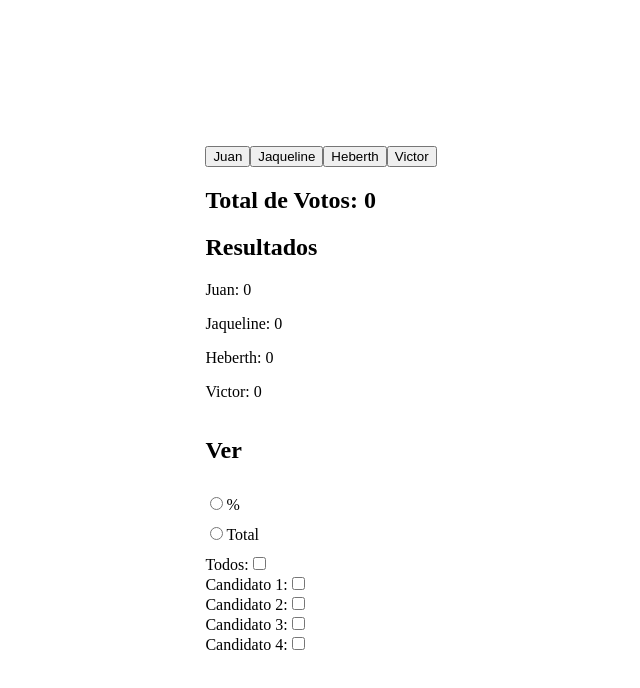
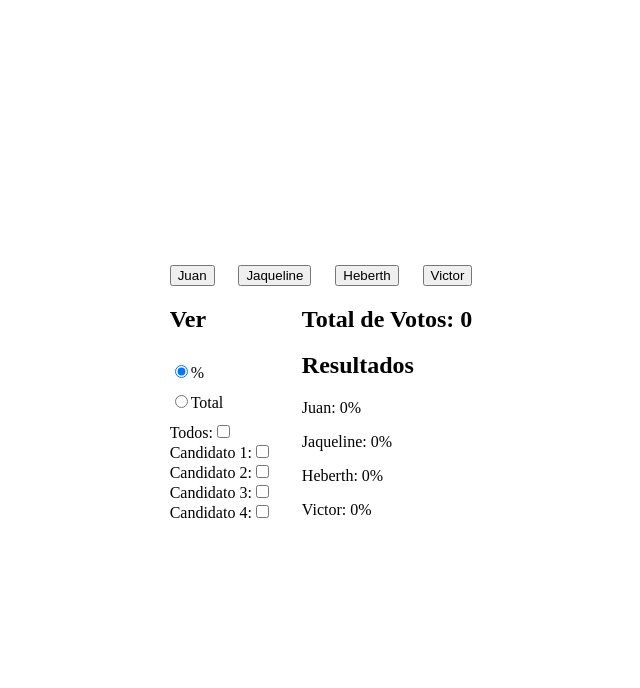
Before and after one commit to jlac8/mir-voting-system, a React (Vite) app: page / in a window 1280 px wide. Shown: the top 688 px of the page, without its empty margins (319-959 px from the left). Built offline with nearby package versions, Linux system fonts and the light colour scheme.

Commit message:
feat: add filter

```diff
--- a/src/App.tsx
+++ b/src/App.tsx
@@ -1,6 +1,7 @@
 import "./App.css";
 import Candidates from "./components/Candidates";
 import { CandidatesProvider } from "./components/Context";
+import Filter from "./components/Filter";
 import TotalVotes from "./components/TotalVotes";
 import VotesPerCandidate from "./components/VotesPerCandidate";
 
@@ -9,71 +10,14 @@ function App() {
     <main>
       <CandidatesProvider>
         <Candidates />
-        <section className="votes">
-          <TotalVotes />
-          <VotesPerCandidate />
+        <section className="results">
+          <Filter />
+          <section className="votes">
+            <TotalVotes />
+            <VotesPerCandidate />
+          </section>
         </section>
       </CandidatesProvider>
-
-      <section className="results">
-        <aside className="filters">
-          <h2>Ver</h2>
-          <label htmlFor="percentage">
-            <input
-              type="radio"
-              value="PERCENTAGE"
-              id="percentage"
-              name="type"
-            />
-            <span>%</span>
-          </label>
-          <label htmlFor="total">
-            <input type="radio" value="TOTAL" id="total" name="type" />
-            <span>Total</span>
-          </label>
-          <form>
-            <label htmlFor="selectAll">Todos:</label>
-            <input type="checkbox" id="selectAll" name="selectAll" />
-            <br />
-
-            <label htmlFor="candidate1">Candidato 1:</label>
-            <input
-              type="checkbox"
-              id="candidate1"
-              name="candidate"
-              value="candidate1"
-            />
-            <br />
-
-            <label htmlFor="candidate2">Candidato 2:</label>
-            <input
-              type="checkbox"
-              id="candidate2"
-              name="candidate"
-              value="candidate2"
-            />
-            <br />
-
-            <label htmlFor="candidate3">Candidato 3:</label>
-            <input
-              type="checkbox"
-              id="candidate3"
-              name="candidate"
-              value="candidate3"
-            />
-            <br />
-
-            <label htmlFor="candidate4">Candidato 4:</label>
-            <input
-              type="checkbox"
-              id="candidate4"
-              name="candidate"
-              value="candidate4"
-            />
-            <br />
-          </form>
-        </aside>
-      </section>
     </main>
   );
 }
--- a/src/components/Context.tsx
+++ b/src/components/Context.tsx
@@ -12,6 +12,8 @@ interface CandidatesContextType {
   candidates: CandidateType[];
   handleVote: (id: number) => void;
   totalVotes: number;
+  isPercentage: boolean;
+  handleFilter: () => void;
 }
 
 const CandidatesContext = createContext<CandidatesContextType | undefined>(
@@ -21,6 +23,7 @@ const CandidatesContext = createContext<CandidatesContextType | undefined>(
 export const CandidatesProvider = ({ children }: { children: ReactNode }) => {
   const [candidates, setCandidates] = useState(INITIAL_STATE);
   const [totalVotes, setTotalVotes] = useState(0);
+  const [isPercentage, setIsPercentage] = useState(true);
 
   function handleVote(id: number): void {
     setCandidates((prevCandidates) =>
@@ -34,10 +37,16 @@ export const CandidatesProvider = ({ children }: { children: ReactNode }) => {
     console.log(totalVotes);
   }
 
+  function handleFilter(): void {
+    setIsPercentage(!isPercentage);
+  }
+
   const store = {
     candidates,
     handleVote,
     totalVotes,
+    isPercentage,
+    handleFilter,
   };
 
   return (
--- a/src/components/Filter.tsx
+++ b/src/components/Filter.tsx
@@ -0,0 +1,76 @@
+import { useCandidates } from "./Context";
+
+function Filter() {
+  const { isPercentage, handleFilter } = useCandidates();
+
+  return (
+    <aside className="filters">
+      <h2>Ver</h2>
+      <label htmlFor="percentage">
+        <input
+          type="radio"
+          value="PERCENTAGE"
+          id="percentage"
+          name="type"
+          onChange={handleFilter}
+          checked={isPercentage === true}
+        />
+        <span>%</span>
+      </label>
+      <label htmlFor="total">
+        <input
+          type="radio"
+          value="TOTAL"
+          id="total"
+          name="type"
+          onChange={handleFilter}
+          checked={isPercentage === false}
+        />
+        <span>Total</span>
+      </label>
+      <form>
+        <label htmlFor="selectAll">Todos:</label>
+        <input type="checkbox" id="selectAll" name="selectAll" />
+        <br />
+
+        <label htmlFor="candidate1">Candidato 1:</label>
+        <input
+          type="checkbox"
+          id="candidate1"
+          name="candidate"
+          value="candidate1"
+        />
+        <br />
+
+        <label htmlFor="candidate2">Candidato 2:</label>
+        <input
+          type="checkbox"
+          id="candidate2"
+          name="candidate"
+          value="candidate2"
+        />
+        <br />
+
+        <label htmlFor="candidate3">Candidato 3:</label>
+        <input
+          type="checkbox"
+          id="candidate3"
+          name="candidate"
+          value="candidate3"
+        />
+        <br />
+
+        <label htmlFor="candidate4">Candidato 4:</label>
+        <input
+          type="checkbox"
+          id="candidate4"
+          name="candidate"
+          value="candidate4"
+        />
+        <br />
+      </form>
+    </aside>
+  );
+}
+
+export default Filter;
--- a/src/components/VotesPerCandidate.tsx
+++ b/src/components/VotesPerCandidate.tsx
@@ -1,14 +1,20 @@
 import { useCandidates } from "./Context";
 
 function VotesPerCandidate() {
-  const { candidates } = useCandidates();
+  const { candidates, isPercentage, totalVotes } = useCandidates();
+
   return (
     <section>
       <h2>Resultados</h2>
       {candidates.map((candidate) => {
         return (
-          <p>
-            {candidate.name}: {candidate.votes}
+          <p key={candidate.name}>
+            {candidate.name}:{" "}
+            {isPercentage
+              ? totalVotes > 0
+                ? ((candidate.votes / totalVotes) * 100).toFixed(0) + "%"
+                : "0%"
+              : candidate.votes}
           </p>
         );
       })}
```
